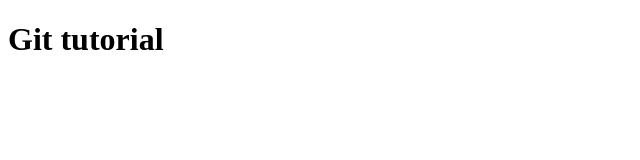
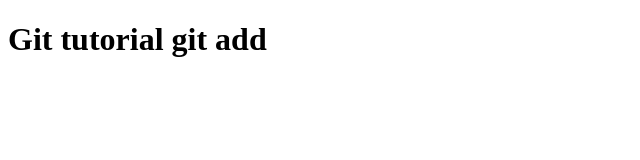
Before and after one commit to jeeshaannn/tashan, a plain HTML site: page index.html in a window 1280 px wide. Shown: the whole page, without its empty margins (0-640 px from the left). Drawn offline with Linux system fonts and the light colour scheme.

Commit message:
first commit

```diff
--- a/index.html
+++ b/index.html
@@ -6,6 +6,8 @@
     <title>Document</title>
 </head>
 <body>
-    <h1>Git tutorial</h1>
+    <h1>Git tutorial
+        git add
+    </h1>
 </body>
 </html>
```
